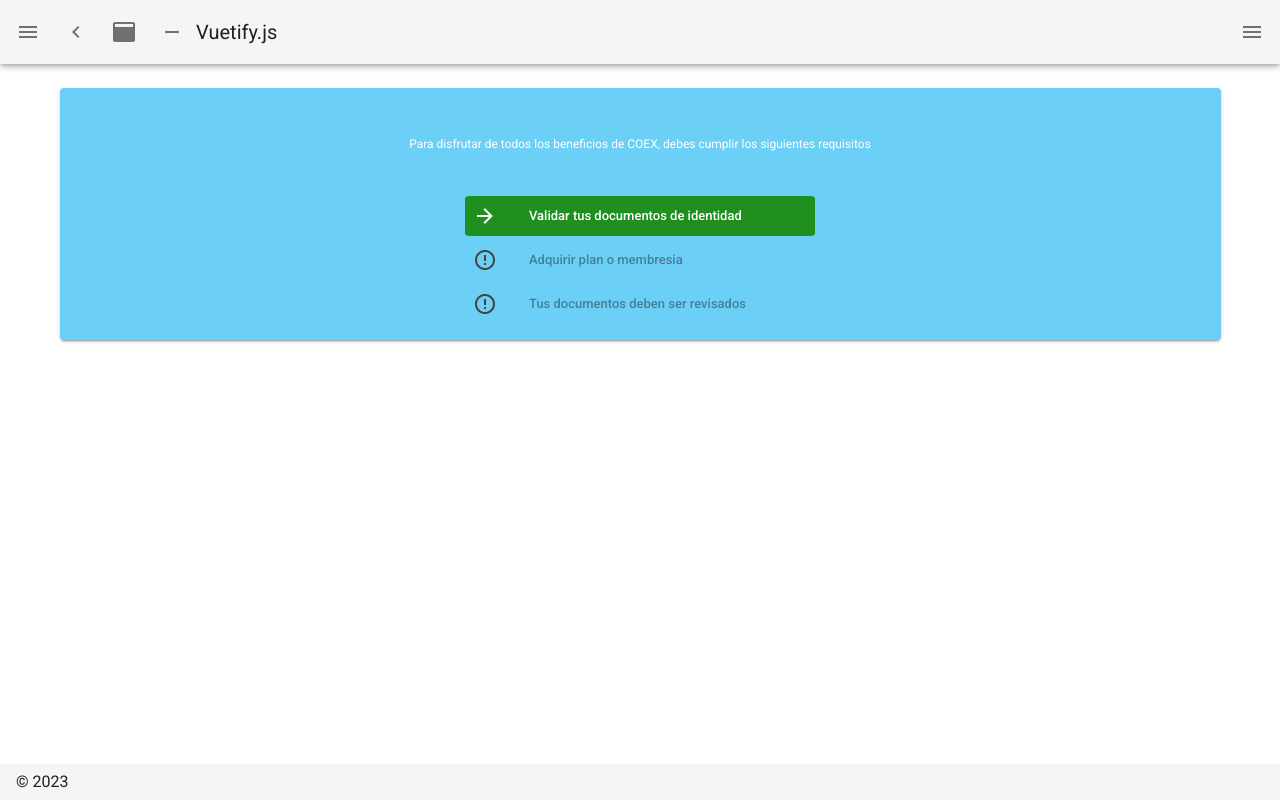
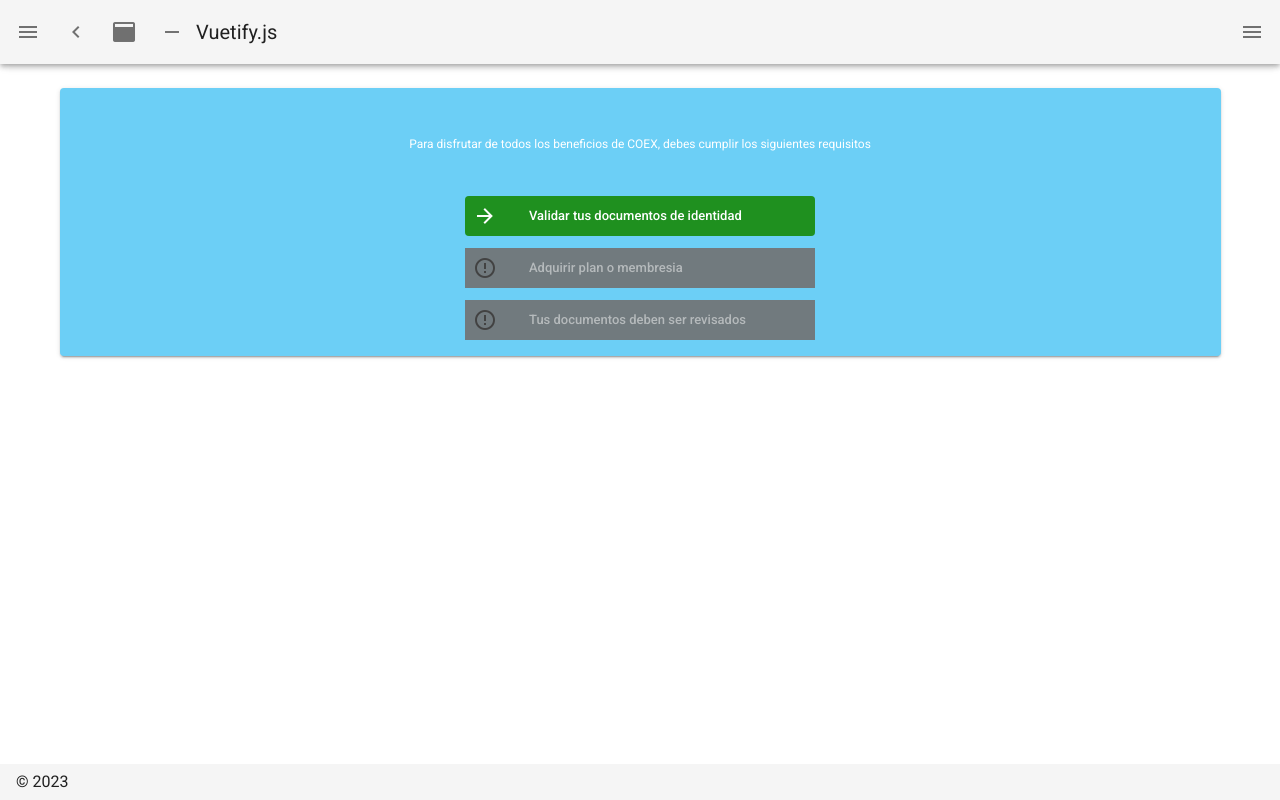
Before and after one commit to StrohXl/Nuxt2, a Nuxt app: page /inicio in a window 1280 px wide. Built offline with nearby package versions, Linux system fonts and the light colour scheme.

Commit message:
added new styles in buttons list

```diff
--- a/pages/inicio.vue
+++ b/pages/inicio.vue
@@ -23,7 +23,11 @@
             v-for="(item, i) in items"
             :key="i"
             :disabled="item.disabled == true && true"
-            :class="item.state == 'process' && 'v-list-item-green'"
+            :class="
+              item.state == 'process'
+                ? 'v-list-item-green'
+                : item.disabled == true && 'v-list-item-disabled'
+            "
             @click="
               i == 0
                 ? validarIdentidad()
@@ -167,6 +171,8 @@ export default {
   max-width: 350px !important;
   margin: auto;
   padding-top: 2em;
+  display: grid;
+  gap: .5em;
 }
 .v-list-validate-user > .v-list-item-group > .v-list-item--active {
   background: green;
@@ -176,4 +182,9 @@ export default {
   background: green;
   color: #fff !important;
 }
+.v-list-item-disabled {
+  border-radius: 0 !important;
+  background: rgb(114, 114, 114, .9);
+  color: rgba(250, 250, 250, .5) !important;
+}
 </style>
```
